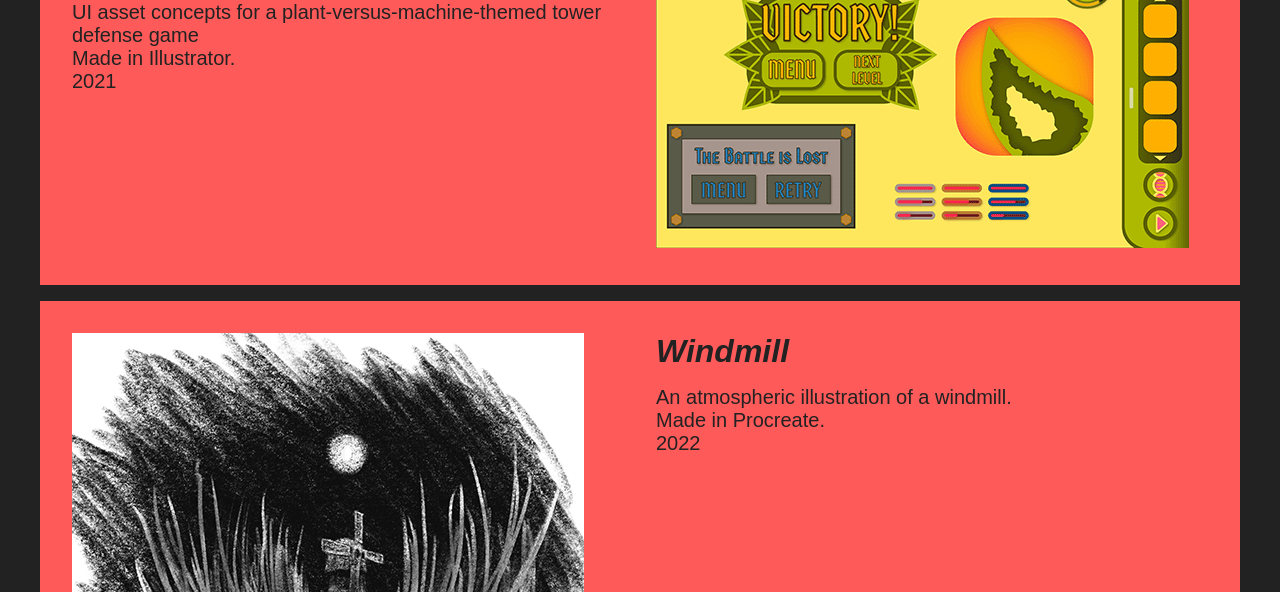
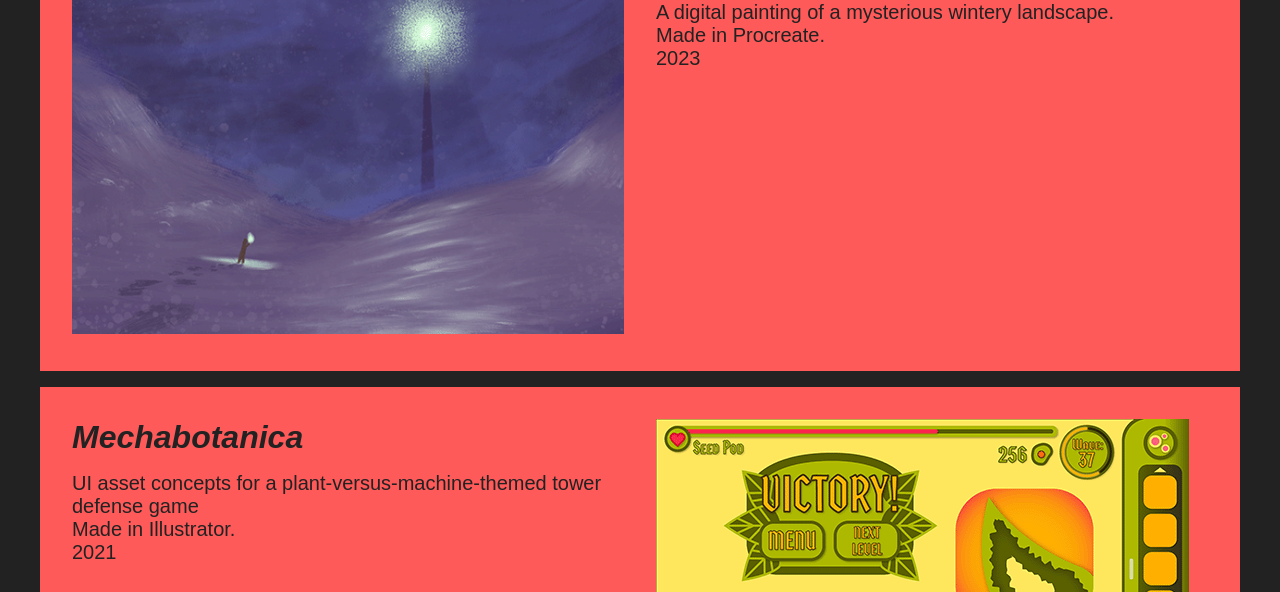
Before and after one commit to mhrazor1/myPortfolioSite, a plain HTML site: page graphic.html in a window 1280 px wide. Shown: the part 508-1100 px from the top of the page. Drawn offline with Linux system fonts and the light colour scheme; a web font is replaced by a local one.

Commit message:
add new graphic

```diff
--- a/graphic.html
+++ b/graphic.html
@@ -29,7 +29,24 @@
 		</nav>
 	</header>
 	<main>
-		<!-- Assets -->
+		<!-- Beacon -->
+		<div class="graphicPost">
+			<div class="sectionElement">
+				<div class="pswp-gallery" id="card-gallery">
+					<a style="grid-column: span 2; justify-content: flex-end;"
+						href="/images/beacon.jpeg"
+						data-pswp-width="2048"
+						data-pswp-height="2048">
+						<img style="max-width: 100%;" src="/images/beaconThumb.png" alt="">
+					</a>
+				</div>
+			</div>
+			<div>
+				<h2 class="sectionHeading" style="font-style: italic;">The Beacon</h2>
+				<p class="sectionElement">A digital painting of a mysterious wintery landscape.<br>Made in Procreate. <br>2023</p>
+			</div>
+		</div>
+		<!-- Mechabotanica -->
 		<div class="graphicPost">
 			<div>
 				<h2 class="sectionHeading" style="font-style: italic;">Mechabotanica</h2>
@@ -62,7 +79,6 @@
 				<h2 class="sectionHeading" style="font-style: italic;">Windmill</h2>
 				<p class="sectionElement">An atmospheric illustration of a windmill.<br>Made in Procreate. <br>2022</p>
 			</div>
-
 		</div>
 		<!-- Lighthouse -->
 		<div class="graphicPost">
```
Also changed, not shown: images/beacon.jpeg (added), images/beaconThumb.png (added).
